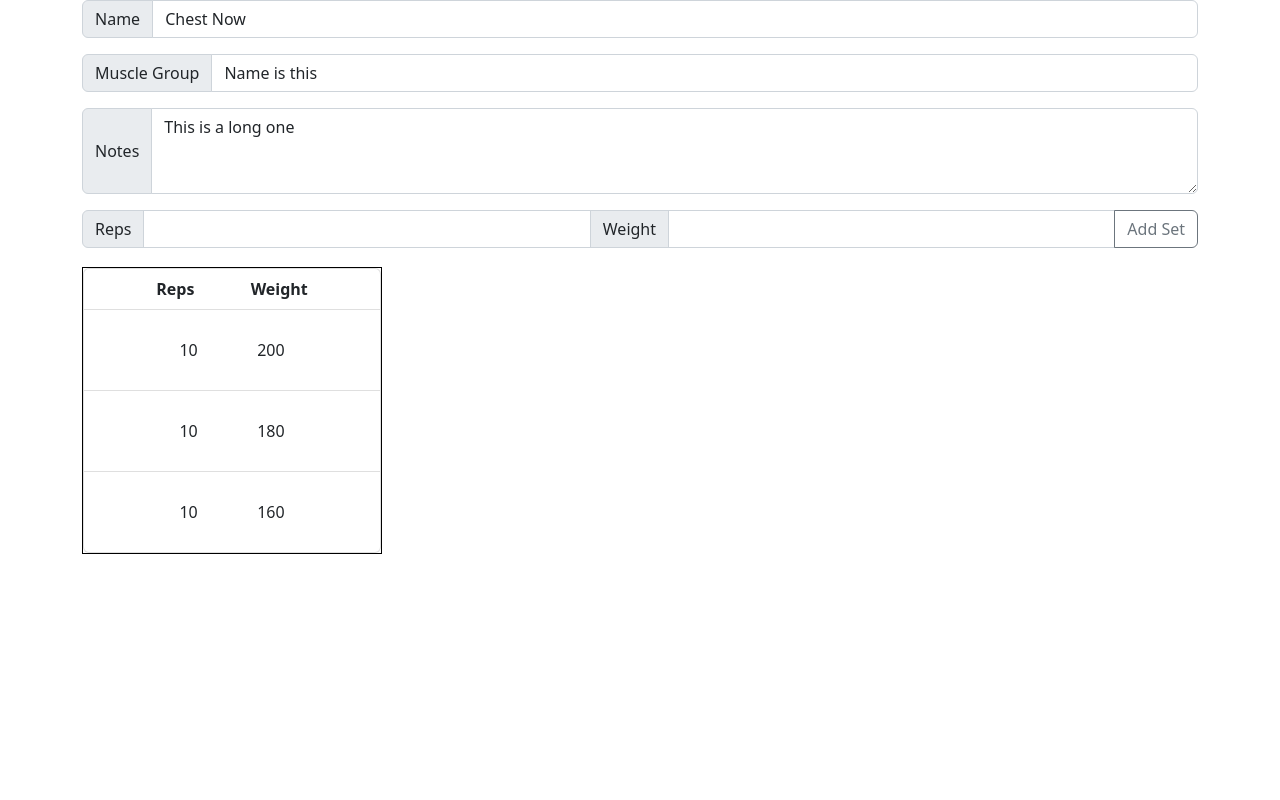
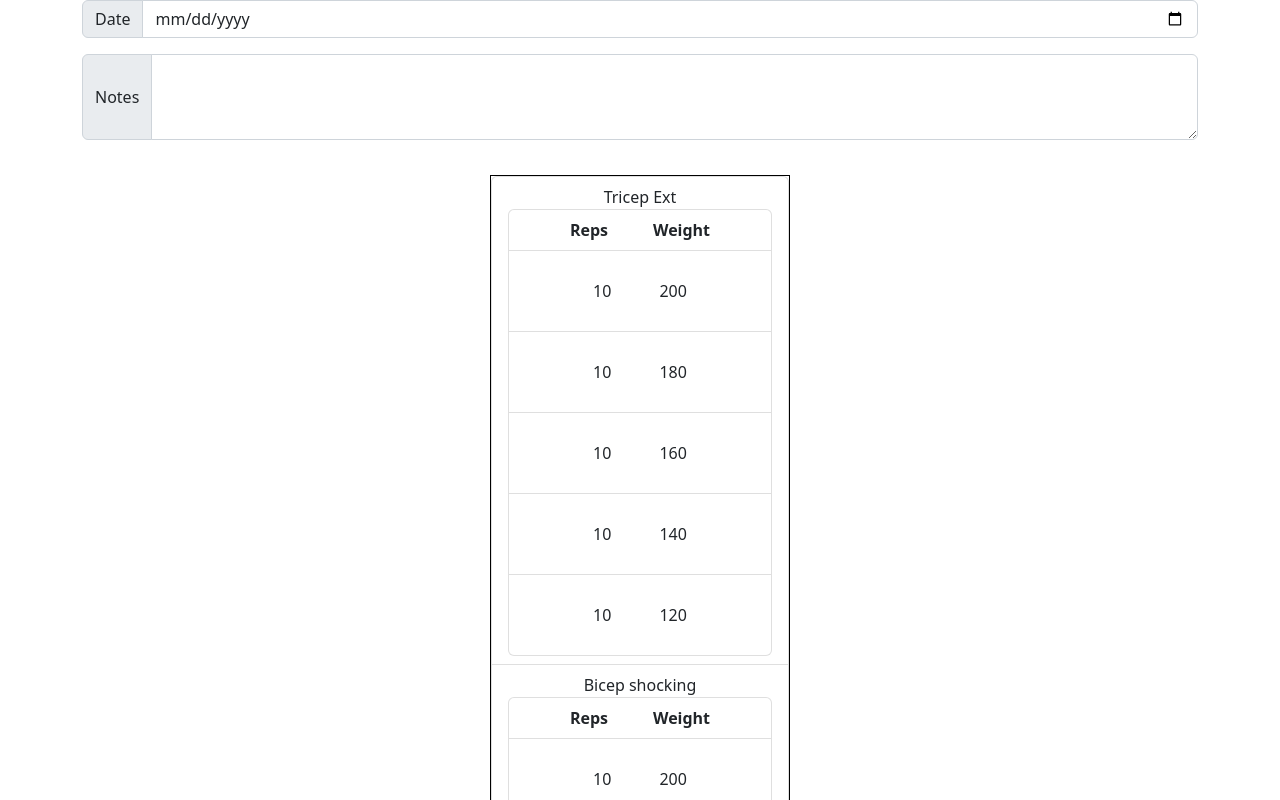
Before and after one commit to rgero/React_WorkoutTracker, a React (Create React App) app in the folder workout_tracker/: page / in a window 1280 px wide. Shown: the top 800 px of the page. Built offline with nearby package versions, Linux system fonts and the light colour scheme.

Commit message:
Working on the Workout form.

```diff
--- a/workout_tracker/src/App.js
+++ b/workout_tracker/src/App.js
@@ -16,7 +16,7 @@ function App() {
 
   return (
     <div className="App">
-      <ExerciseForm/>
+      <WorkoutForm/>
     </div>
   );
 }
--- a/workout_tracker/src/components/exercise/ExerciseForm.js
+++ b/workout_tracker/src/components/exercise/ExerciseForm.js
@@ -1,4 +1,5 @@
 import React, {useState, useEffect} from 'react';
+import Button from 'react-bootstrap/Button';
 import Form from 'react-bootstrap/Form';
 import InputGroup from 'react-bootstrap/InputGroup';
 import Container from 'react-bootstrap/Container';
@@ -40,8 +41,7 @@ export const ExerciseForm = ({exercise = {}, onSubmit})=>
 
     return (
         <Container fluid="md">
-
-            <Form>
+            <Form onSubmit={onSubmit}>
                 <InputGroup className="mb-3">
                     <InputGroup.Text sm>Name</InputGroup.Text>
                     <Form.Control type="text" value={name} onChange={e => setExerciseName(e.target.value)}/>
@@ -57,6 +57,9 @@ export const ExerciseForm = ({exercise = {}, onSubmit})=>
             </Form>
             <SetForm onSubmit={addSet}/>
             <SetList setList={setList} onDelete={deleteSet}/>
+            <Button variant="outline-secondary" type="submit">
+                    Add Set
+            </Button>
         </Container>
     )
 }
--- a/workout_tracker/src/components/exercise/ExerciseList.js
+++ b/workout_tracker/src/components/exercise/ExerciseList.js
@@ -1,26 +1,31 @@
 import React from 'react';
-
-import '../../styles/components/set/SetList.css';
+import ListGroup from 'react-bootstrap/ListGroup';
 
 import { ExerciseListItem } from '../exercise/ExerciseListItem';
 
-export const ExerciseList = ({exerciseList = []})=>
+export const ExerciseList = ({exerciseList = [], onDelete})=>
 {
     return (
         <div className="setList">
             {
                 exerciseList.length === 0 ? (
                     <div className="list-item list-item--message">
-                        <span>No Sets</span>
+                        <span>No Exercises</span>
                     </div>
                 ) : (
                     <div>
+                        <ListGroup>
                         {
-                            exerciseList.map((exercise) => (
-                            <ExerciseListItem
-                                exercise={exercise}
-                            />))
+                            exerciseList.map((exercise, index) => (
+                                <ListGroup.Item action onClick={(e) => onDelete(index)}>
+                                    <ExerciseListItem
+                                        exercise={exercise}
+                                    />
+                                </ListGroup.Item>
+                            ))
                         }
+                        </ListGroup>
+
                     </div>
                 )
             }
--- a/workout_tracker/src/components/exercise/ExerciseListItem.js
+++ b/workout_tracker/src/components/exercise/ExerciseListItem.js
@@ -1,13 +1,14 @@
 import React from 'react';
 
-import { SetListDisplayItem } from '../set/SetListDisplayItem';
+import ListGroup from 'react-bootstrap/ListGroup';
+import { SetListHeader } from '../set/SetListHeader';
 
-export const ExerciseListItem = ({exercise = {}, onDelete})=>
+export const ExerciseListItem = ({exercise = {}})=>
 {
     let exerciseName = exercise.name;
     let setList = exercise.setList;
     return (
-        <div className="setList">
+        <div>
             {
                 setList.length === 0 ? (
                     <div className="list-item list-item--message">
@@ -17,10 +18,23 @@ export const ExerciseListItem = ({exercise = {}, onDelete})=>
                     <div>
                         {exerciseName}
                         {
-                            setList.map((set) => (
-                            <SetListDisplayItem
-                                set={set}
-                            />))
+                            <ListGroup>
+                                <ListGroup.Item><SetListHeader/></ListGroup.Item>
+                                {
+                                    setList.map((set, index) => (
+                                        <ListGroup.Item>
+                                            <div className="setListItem">
+                                                <div>
+                                                    {set.reps}
+                                                </div>
+                                                <div>
+                                                    {set.weight}
+                                                </div>
+                                            </div>
+                                        </ListGroup.Item>
+                                    ))
+                                }
+                            </ListGroup>
                         }
                     </div>
                 )
--- a/workout_tracker/src/components/workout/WorkoutForm.js
+++ b/workout_tracker/src/components/workout/WorkoutForm.js
@@ -1,5 +1,9 @@
 import React, {useState, useEffect} from 'react';
 import DatePicker from 'react-date-picker';
+
+import Form from 'react-bootstrap/Form';
+import InputGroup from 'react-bootstrap/InputGroup';
+import Container from 'react-bootstrap/Container';
 
 import '../../styles/components/inputs.css'
 import '../../styles/components/WorkoutForm.css';
@@ -44,13 +48,29 @@ export const WorkoutForm = ({workout = {}, onSubmit})=>
         setExerciseList([...exerciseList, exercise]);
     }
 
-    const deleteExercise = (id) => {
-        setExerciseList( (prevExerciseList) => {
-            const index = exerciseList.findIndex((target)=> target.id == id);
-            prevExerciseList.splice(index,1);
-            return [...prevExerciseList];
-        })
+    const deleteExercise = (index) => {
+        let newExerciseList = exerciseList;
+        newExerciseList.splice(index, 1);
+        setExerciseList( [...newExerciseList] );
     }
+
+    return (
+        <Container fluid="md">
+            <Form>
+                <InputGroup className="mb-3">
+                    <InputGroup.Text sm>Date</InputGroup.Text>
+                    <Form.Control type="date" value={workoutDate} onChange={e => setWorkoutDate(e.target.value)}/>
+                </InputGroup>
+                <InputGroup className="mb-3">
+                    <InputGroup.Text sm>Notes</InputGroup.Text>
+                    <Form.Control as="textarea" value={notes} rows={3} onChange={e => setNotes(e.target.value)} />
+                </InputGroup>
+            </Form>
+            <div className="exerciseList">
+                <ExerciseList exerciseList={exerciseList} onDelete={deleteExercise}/>
+            </div>
+        </Container>
+    )
 
     return (
         <div>
```
Also changed, not shown: workout_tracker/src/components/set/SetListItem.js (deleted, +0 -34 lines).
